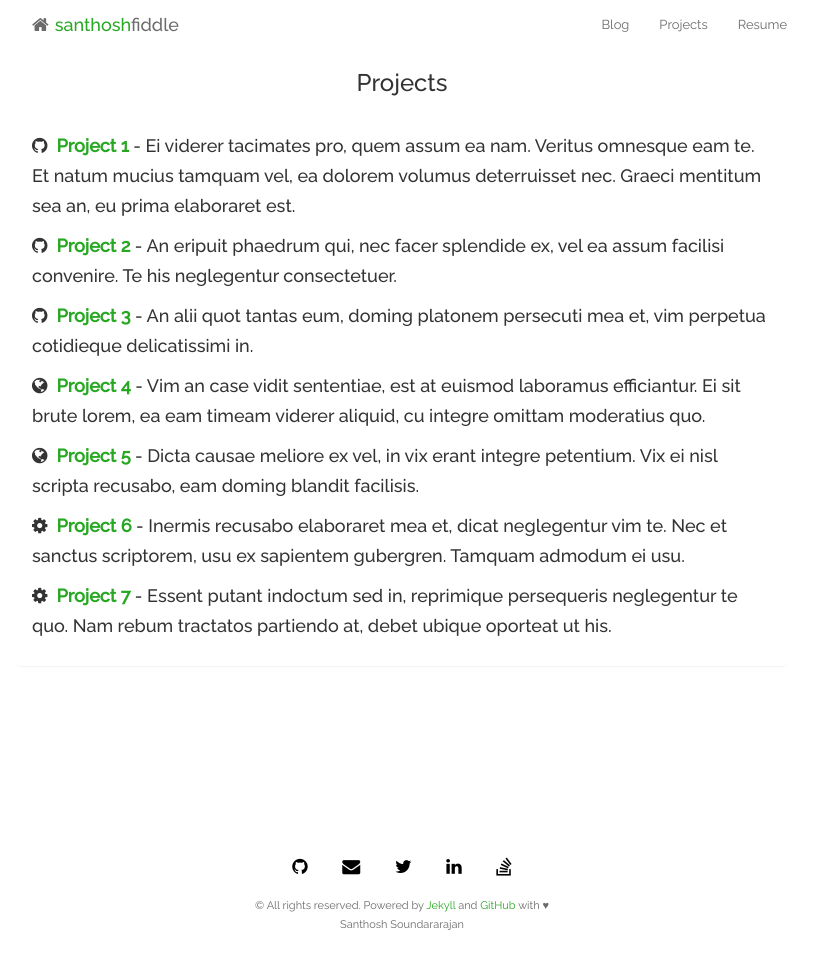
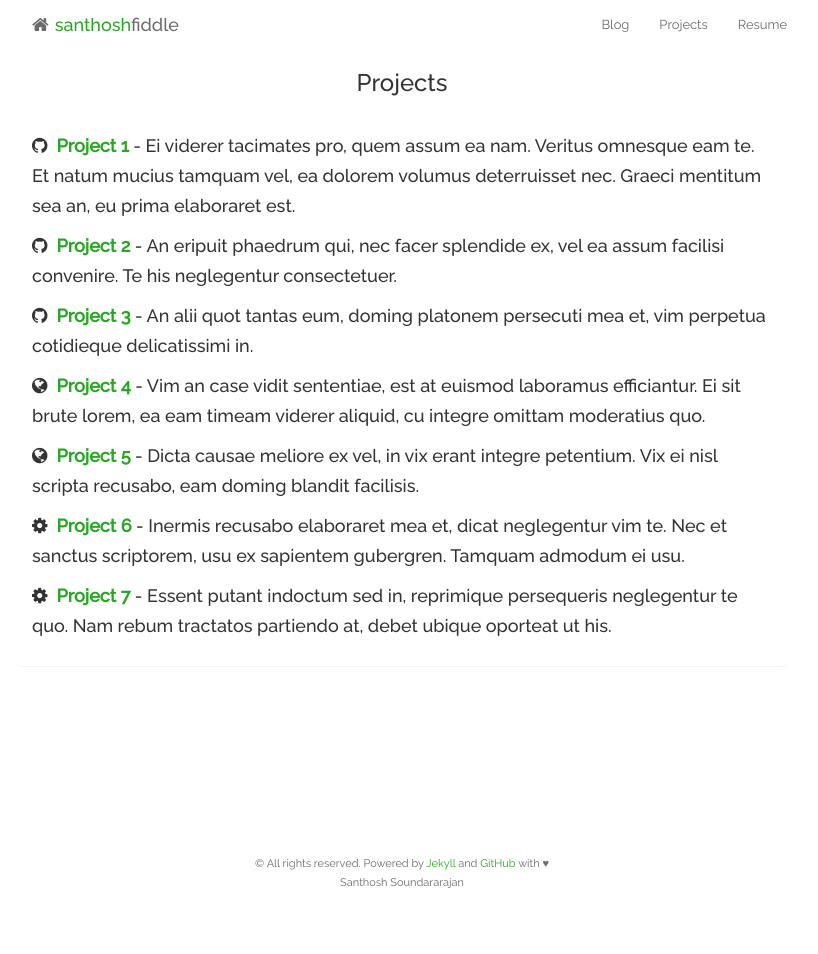
Before and after one commit to santhoshsoundar/Santhosh114.github.io, a Jekyll site: the page built from projectss.html, in a window 1280 px wide. Shown: the whole page, without its empty margins (238-1056 px from the left). Built offline with Jekyll 4.4.1, drawn with Linux system fonts in a browser that asks for light colours; nearby versions of some CDN libraries; after the commit the page ends 912 px from its top, so only the background shows below that.

Commit message:
updated home styles

```diff
--- a/_includes/footer.html
+++ b/_includes/footer.html
@@ -3,27 +3,6 @@
     <div id="footer">
 
         <div class="container">
-            <div class="social">
-                <h4>
-                {% if site.github %}
-                <a href="http://github.com/{{ site.github }}"><i class="fa fa-github"></i></a>
-                {% endif %}
-                {% if site.email %}
-                <a href="mailto:{{ site.email}}"><i class="fa fa-envelope"></i></a>
-                {% endif %}
-
-                {% if site.twitter %}
-                <a href="http://twitter.com/{{ site.twitter }}"><i class="fa fa-twitter"></i></a>
-                {% endif %}
-                {% if site.linkedin %}
-                <a href="http://linkedin.com/in/{{ site.linkedin }}"><i class="fa fa-linkedin"></i></a>
-                {% endif %}
-                {% if site.stackoverflow %}
-                <a href="http://stackoverflow.com/{{ site.stackoverflow }}"><i class="fa fa-stack-overflow"></i></a>
-                {% endif %}
-                </h4>
-            </div>
-
 
             <p class="text-muted">© All rights reserved. Powered by <a href="http://jekyllrb.com/">Jekyll</a> and
             <a href="https://github.com/Santhosh114">GitHub</a> with ♥</br>Santhosh Soundararajan</p>
--- a/_includes/social.html
+++ b/_includes/social.html
@@ -1,4 +1,4 @@
-<!--<div class="social">
+<div class="social" >
 	<h4>
     {% if site.github %}
 	  <a href="http://github.com/{{ site.github }}"><i class="fa fa-github"></i></a>
@@ -17,4 +17,4 @@
 	  <a href="http://stackoverflow.com/{{ site.stackoverflow }}"><i class="fa fa-stack-overflow"></i></a>
     {% endif %}
 	</h4>
-</div>-->
+</div>
```
Also changed, not shown: 15 other files.
